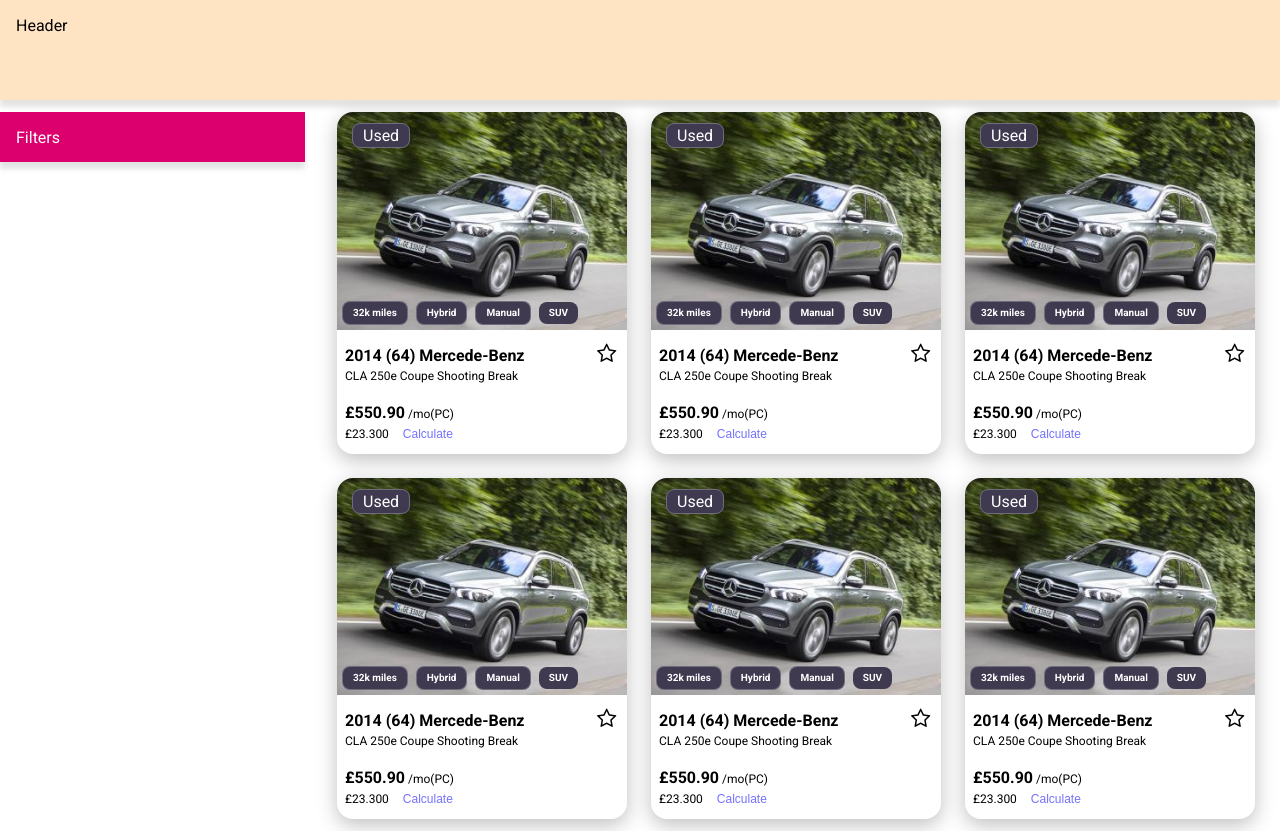
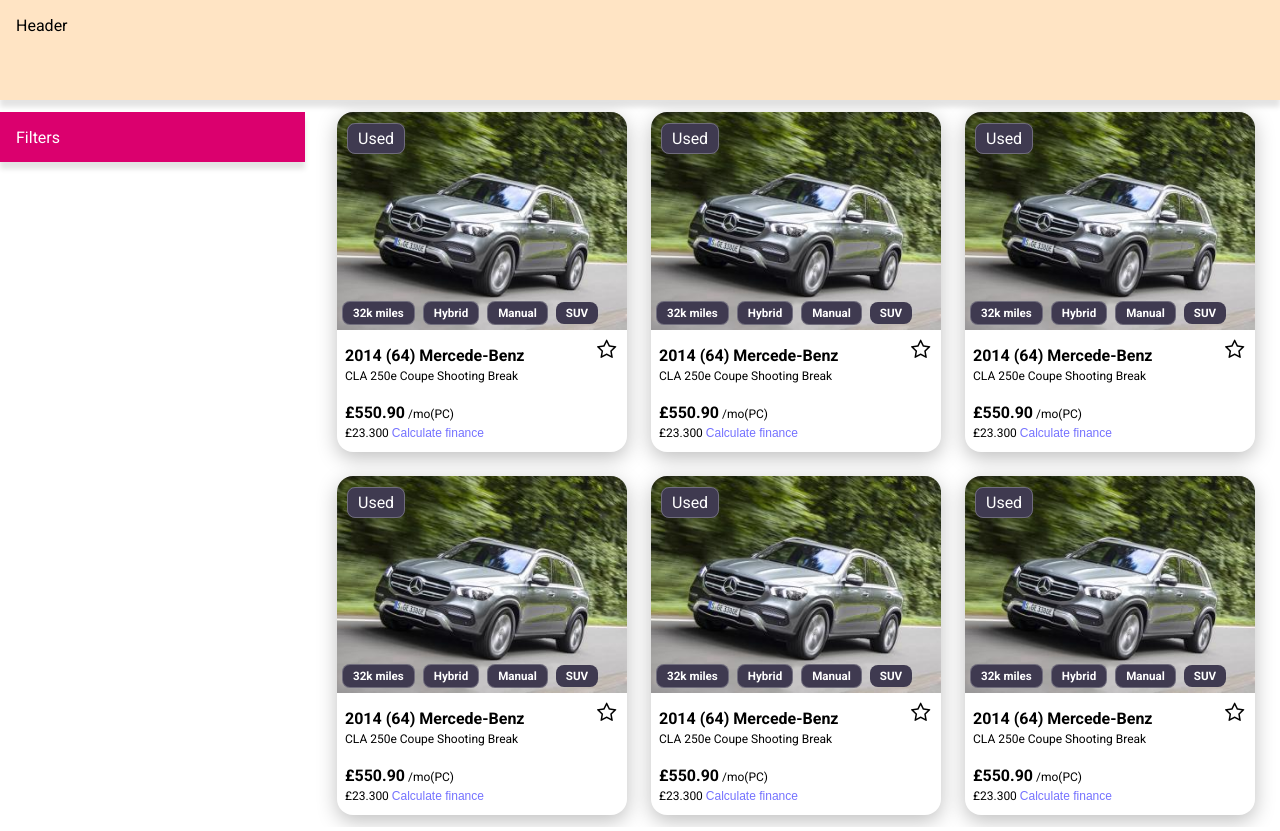
Before and after one commit to mrhorrocks/cardealer, a Nuxt app: page / in a window 1280 px wide. Built offline with nearby package versions, Linux system fonts and the light colour scheme.

Commit message:
minor adjustments to match visual

```diff
--- a/components/CarCard.vue
+++ b/components/CarCard.vue
@@ -34,7 +34,7 @@
 
                 <div class="pricing">
                     <p class="ppm"><span>£550.90</span> /mo(PC)</p>
-                    <p class="total-price">£23.300 <button>Calculate</button> </p>
+                    <p class="total-price">£23.300 <button> Calculate finance</button> </p>
                 </div>
 
             </div>
@@ -101,7 +101,7 @@
 
         .favorite {
             position: absolute;
-            top: 10px;
+            top: 6px;
             right: 10px;
             height: 20px;
             width: 20px;
@@ -144,7 +144,11 @@
                 border: none;
                 font-size: 0.75rem;
                 color: #7572FF;
-                margin-left: 5px;
+                padding: 0;
+                cursor: pointer;
+                &:hover {
+                    text-decoration: underline;
+                }
             }
         }
     }
@@ -160,15 +164,15 @@
 
         .listing-tag {
             position: absolute;
-            top: 10px;
-            left: 10px;
+            top: 13px;
+            left: 5px;
             z-index: 100;
 
             span {
                 background-color: #3F3A50;
                 font-size: 1rem;
                 line-height: 27px;
-                padding: 2px 10px;
+                padding: 5px 10px;
                 margin: 0 5px 0 5px;
                 border: 1px solid rgb(255, 255, 255, 0.25);
                 color: #ffffff;
@@ -208,7 +212,7 @@
             }
 
             .pricing {
-                width: 50%;
+                width: 60%;
                 float: left;
                 text-align: left;
                 margin-top: 1rem;
@@ -226,7 +230,13 @@
 @media only screen and (min-width: 1024px) {
     .car-card {
         max-width: 350px;
-
+        .car-details {
+            .spec-tags {
+                span {
+                    font-size: 0.725rem;
+                }
+            }
+        }
         .image-container {
             img {
                 width: 350px;
```
